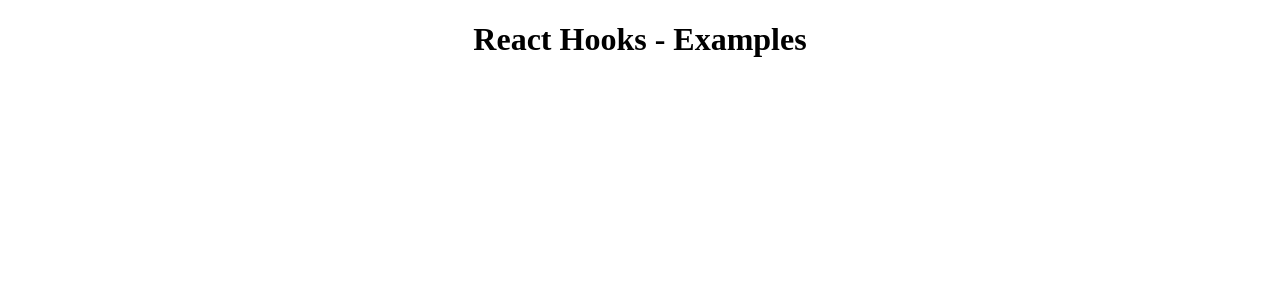
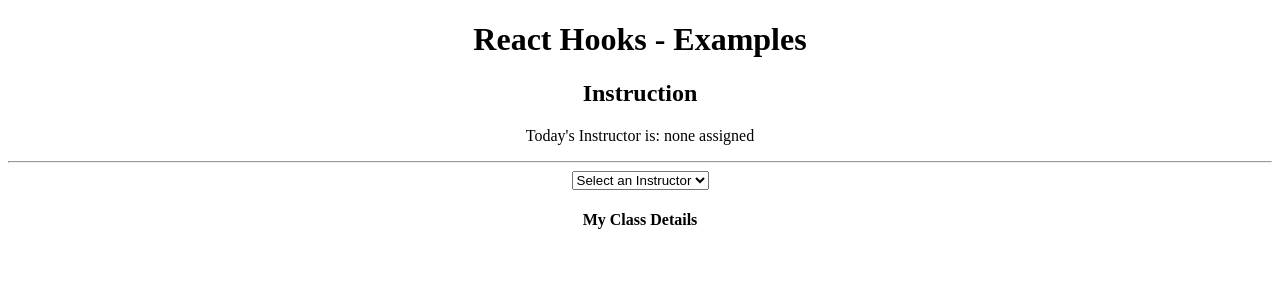
Before and after one commit to robert-laws/practice-nov-2019-react-hooks, a React (Create React App) app: page / in a window 1280 px wide. Shown: the top 300 px of the page. Built offline with nearby package versions, Linux system fonts and the light colour scheme.

Commit message:
setup react

```diff
--- a/src/App.js
+++ b/src/App.js
@@ -1,10 +1,13 @@
 import React from 'react';
 import './App.scss';
+
+import Instruction from './components/Instruction/instruction.component';
 
 function App() {
   return (
     <div className="App">
       <h1>React Hooks - Examples</h1>
+      <Instruction />
     </div>
   );
 }
--- /dev/null
+++ b/src/components/Instruction/instruction.component.jsx
@@ -0,0 +1,42 @@
+import React, { useState, useEffect } from 'react';
+
+import instructors from '../../data/instructors';
+import classes from '../../data/classes';
+
+const Instruction = () => {
+  const [instructor, setInstructor] = useState('');
+  const [myClass, setMyClass] = useState({
+    instructor: '',
+    name: '',
+    level: ''
+  })
+
+  useEffect(() => {
+    const thisClass = classes.find(thisClass => thisClass.instructor === instructor)
+    if(thisClass) {
+      setMyClass(myClass => ({ ...myClass, instructor: thisClass.instructor, name: thisClass.name, level: thisClass.level }))
+    }
+  }, [instructor])
+
+  return (
+    <div>
+      <h2>Instruction</h2>
+      <p>Today's Instructor is: {instructor === '' ? 'none assigned' : instructor}</p>
+      <hr />
+      <select name='instructor' id='instructor' value={instructor} onChange={e => setInstructor(e.target.value)}>
+        <option value=''>Select an Instructor</option>
+        {
+          instructors.map(instructor => (
+            <option key={instructor.id} value={instructor.name}>{instructor.name}</option>
+          ))
+        }
+      </select>
+      <h4>My Class Details</h4>
+      <p>{myClass.instructor}</p>
+      <p>{myClass.name}</p>
+      <p>{myClass.level}</p>
+    </div>
+  )
+}
+
+export default Instruction;
--- /dev/null
+++ b/src/data/classes.js
@@ -0,0 +1,10 @@
+const classes = [
+  { id: 1, instructor: 'Bob Cobb', name: 'History', level: 'introduction' },
+  { id: 2, instructor: 'Hal Hope', name: 'English', level: 'introduction' },
+  { id: 3, instructor: 'Kal Kool', name: 'Biology', level: 'intermediate' },
+  { id: 4, instructor: 'Jim Jupe', name: 'Algebra', level: 'introduction' },
+  { id: 5, instructor: 'Don Dome', name: 'Geometry', level: 'intermediate' },
+  { id: 6, instructor: 'Mel Mope', name: 'Physics', level: 'advanced' }
+]
+
+export default classes;
--- /dev/null
+++ b/src/data/instructors.js
@@ -0,0 +1,9 @@
+const instructors = [
+  { id: 1, name: 'Bob Cobb' },
+  { id: 2, name: 'Hal Hope' },
+  { id: 3, name: 'Don Dome' },
+  { id: 4, name: 'Kal Kool' },
+  { id: 5, name: 'Jim Jupe' }
+]
+
+export default instructors;
```
